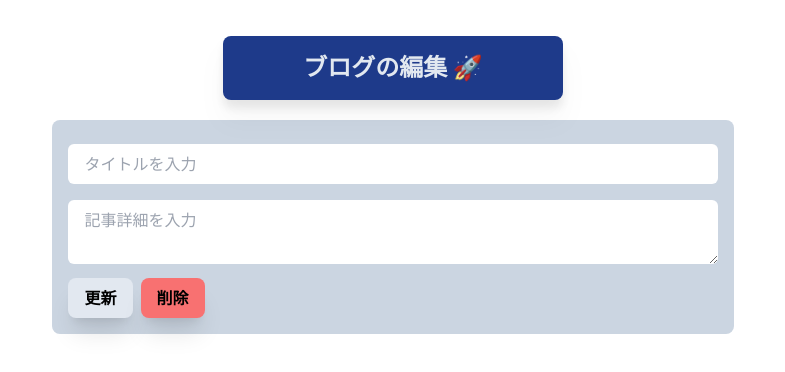
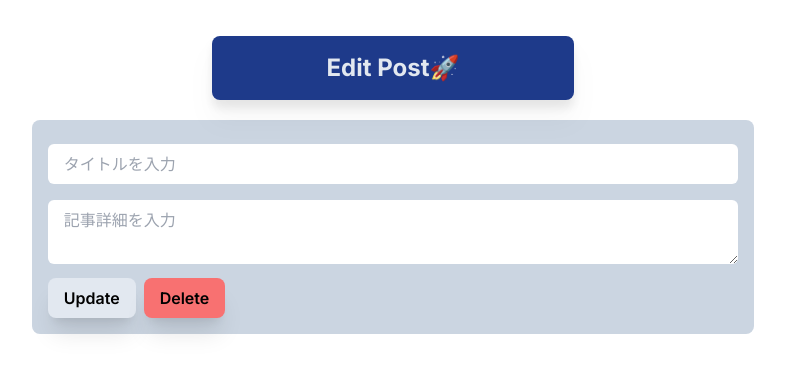
Before and after one commit to nashdev255/fullstack-blog, a Next.js app: page /blog/edit/1 in a window 1280 px wide. Shown: the top 372 px of the page, without its empty margins (247-1032 px from the left). Built offline with nearby package versions, Linux system fonts and the light colour scheme.

Commit message:
fix fetch url

```diff
--- a/src/app/api/blog/[id]/route.ts
+++ b/src/app/api/blog/[id]/route.ts
@@ -22,7 +22,6 @@ export const GET = async (req: Request, res: NextResponse) => {
 export const PUT = async (req: Request, res: NextResponse) => {
     try {
         const id: number = parseInt(req.url.split("/blog/")[1]);
-
         const { title, description } = await req.json();
 
         await main();
--- a/src/app/blog/edit/[id]/page.tsx
+++ b/src/app/blog/edit/[id]/page.tsx
@@ -8,7 +8,7 @@ const editBlog = async (
     description: string | undefined,
     id: number
 ) => {
-    const res = await fetch('http://localhost:3000/api/blog/${id}', {
+    const res = await fetch(`http://localhost:3000/api/blog/${id}`, {
         method: 'PUT',
         headers: {
             "Content-Type": "application/json",
@@ -41,7 +41,7 @@ const EditPost = ({ params }: { params: { id: number } }) => {
                 <div className="flex flex-col justify-center items-center m-auto">
                 <div className='md:w-2/4 sm:w-3/4 m-auto p-4 my-5 rounded-lg bg-blue-900 drop-shadow-xl'>
                     <h1 className="text-2xl text-slate-200 text-center font-bold">
-                        ブログの編集 🚀
+                        Edit Post🚀
                     </h1>
                 </div>
                 <form onSubmit={ handleSubmit } className='bg-slate-300 p-4 rounded-lg'>
@@ -57,10 +57,10 @@ const EditPost = ({ params }: { params: { id: number } }) => {
                     className="rounded-md px-4 py-2 w-full my-2"
                     ></textarea>
                     <button className="font-semibold px-4 py-2 shadow-xl bg-slate-200 rounded-lg m-auto hover:bg-slate-100">
-                    更新
+                        Update
                     </button>
                     <button className="ml-2 font-semibold px-4 py-2 shadow-xl bg-red-400 rounded-lg m-auto hover:bg-red-300">
-                    削除
+                        Delete
                     </button>
                 </form>
                 </div>
--- a/src/app/page.tsx
+++ b/src/app/page.tsx
@@ -1,5 +1,5 @@
 import Link from 'next/link';
-import { PostType } from '@/types';
+import { PostType } from '@/app/types';
 
 async function fetchAllBlogs() {
   const res = await fetch('http://localhost:3000/api/blog', {
```
Also changed, not shown: src/app/types.ts (renamed from src/types.ts).
